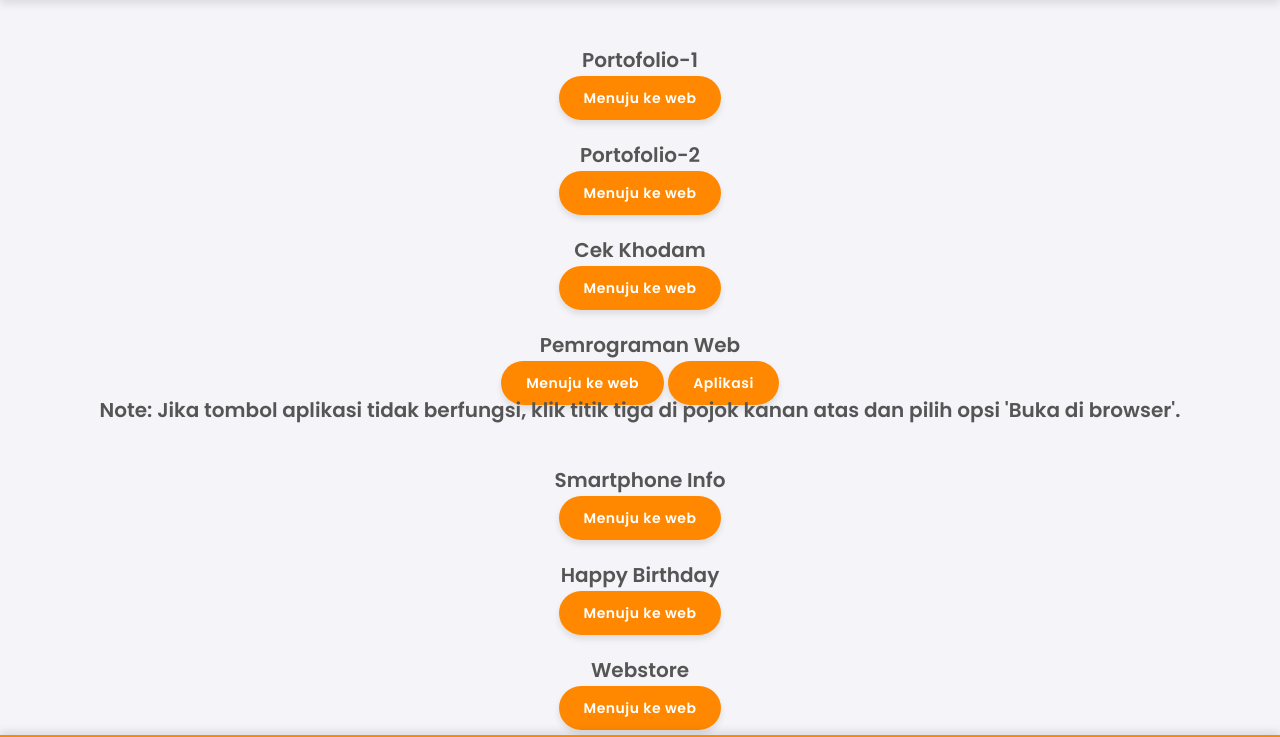
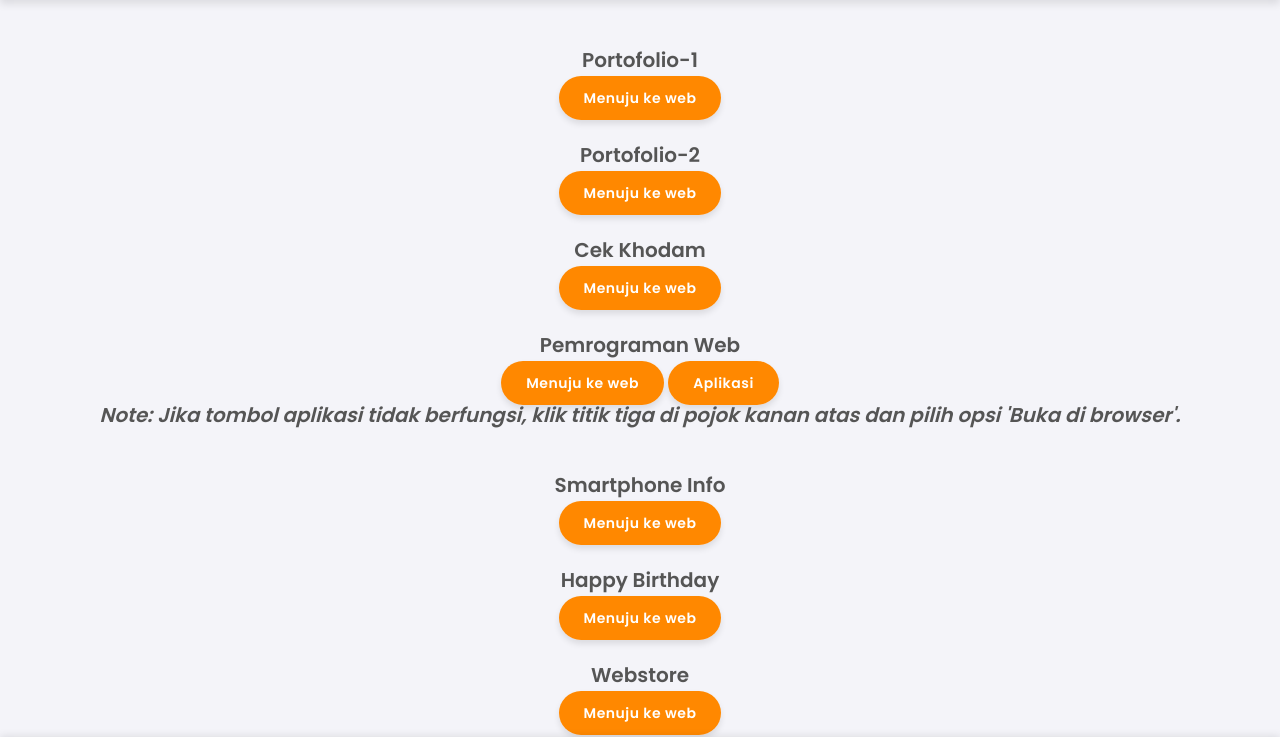
Before and after one commit to frhndevweb/link-hannaaffiii, a plain HTML site: page index.html in a window 1280 px wide. Shown: the part 82-819 px from the top of the page. Drawn offline with Linux system fonts and the light colour scheme; a script that the page names is missing.

Commit message:
Update style.css

```diff
--- a/style.css
+++ b/style.css
@@ -49,6 +49,15 @@ header h1 {
     margin-bottom: 10px;
     color: #555;
 }
+
+.note {
+    font-size: 12px;
+    color: #555;
+    margin-top: 5px;
+    text-align: center;
+    font-style: italic;
+}
+
 
 .button {
     background-color: #ff8800;
```
